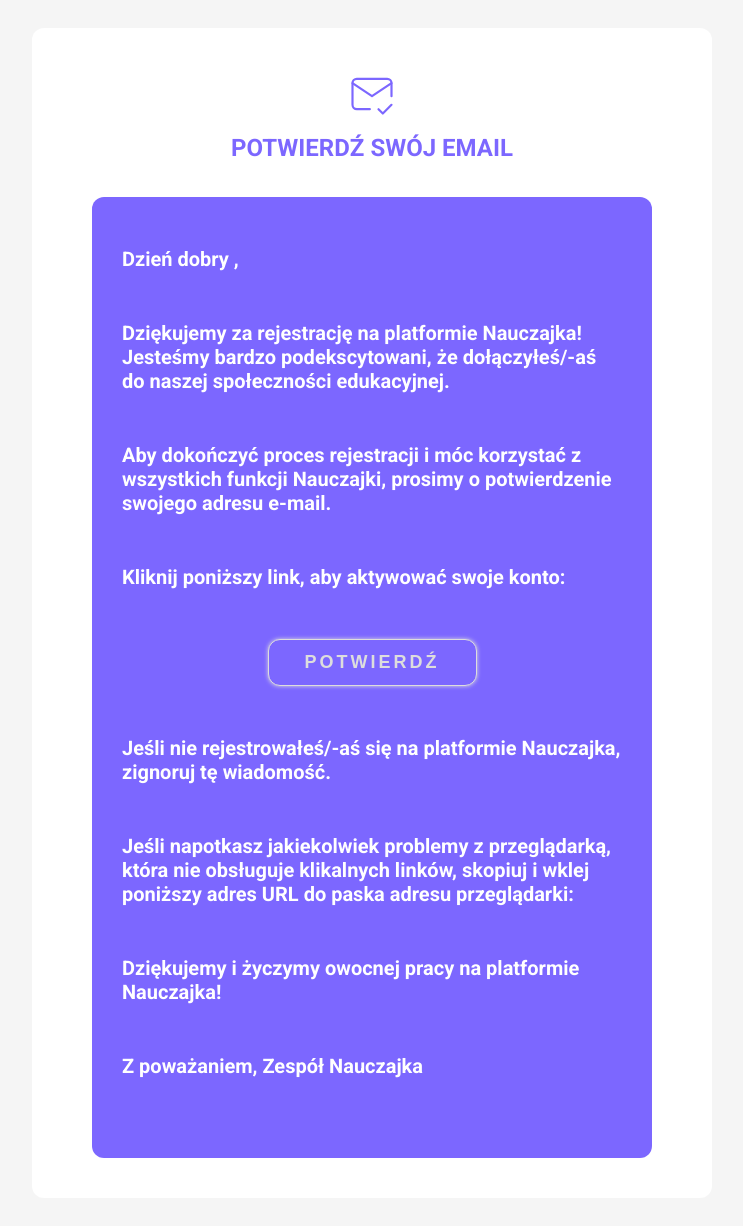
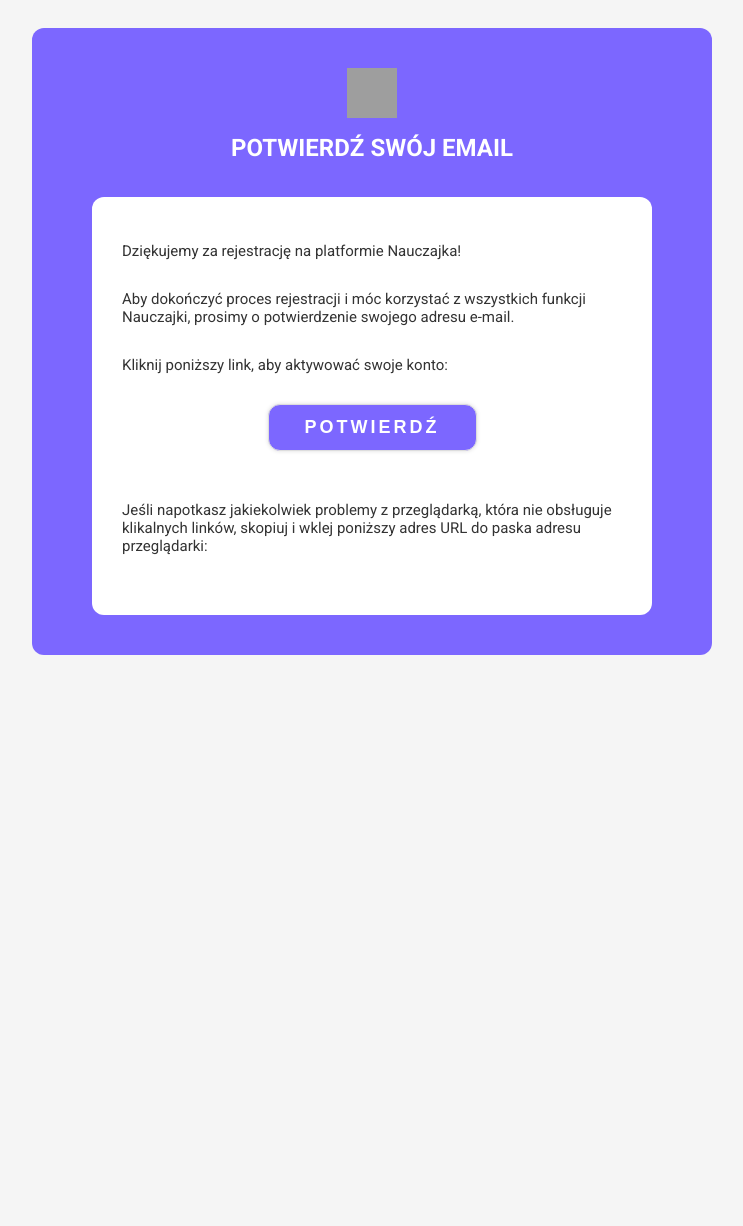
Before and after one commit to ProOnDesk/nauczajka-back, a Django app: template bdio_backend/core/templates/core/user_confirm_email.html in a window 1280 px wide. Shown: the whole page, without its empty margins (268-1011 px from the left). After the commit the page ends 655 px from the top, so only its background shows below. Run offline with Django 4.2, Linux system fonts and the light colour scheme; the template is opened without the code that fills it, so the values that code supplies are empty; parts of the project's set-up code (start-up, migrations or seed data) failed here and were passed over; grey boxes are pictures that could not be loaded.

Commit message:
new design

```diff
--- a/bdio_backend/core/templates/core/user_confirm_email.html
+++ b/bdio_backend/core/templates/core/user_confirm_email.html
@@ -21,7 +21,7 @@
 			.container {
 				display: block;
 				margin: 0 auto;
-				background-color: #ffffff;
+				background-color: #7c67ff;
 				padding: 40px;
 				max-width: 600px;
 				width: 100%;
@@ -30,31 +30,38 @@
 
 			.confirmIcon {
 				display: block;
+				width: 50px;
+				height: 50px;
 				margin: 0 auto;
 				height: 50px;
+
 				text-align: center;
+			}
+
+			.confirmImg {
+				width: 100%;
+				height: 100%;
 			}
 
 			.confirmEmailTitle {
 				text-align: center;
 				font-size: 24px;
-				color: #7c67ff;
+				color: #fff;
 				text-transform: uppercase;
 			}
 
 			p {
-				margin-bottom: 50px;
+				margin-bottom: 30px;
 			}
 			.confirmEmailText {
 				margin: 0 auto;
 				margin-top: 35px;
-				font-size: 20px;
+				font-size: 15px;
 				padding: 30px;
 				width: 500px;
-				background-color: #7c67ff;
-				color: #fff;
+				background-color: #fff;
+				color: #7c67ff;
 				border-radius: 12px;
-				font-weight: 600;
 			}
 
 			.confirmEmailButton {
@@ -75,60 +82,35 @@
 				font-weight: 600;
 				box-shadow: 0 0 4px #ddd;
 				background-color: #7c67ff;
-				transition: background-color 0.3s;
 			}
 
 			a {
 				padding: 12px 20px;
 				text-align: center;
 				text-decoration: none;
-				color: #ddd;
+				color: #fff;
 				transition: color 0.3s;
 			}
 
-			.EmailButton:hover {
-				background-color: #6b56ee;
-			}
-
-			a:hover {
-				color: #fff;
-			}
-
 			.whiteText {
-				color: #fff;
+				color: #333;
 			}
 		</style>
 	</head>
 	<body>
 		<div class="container">
 			<div class="confirmIcon">
-				<svg
-					xmlns="http://www.w3.org/2000/svg"
-					width="52"
-					height="52"
-					viewBox="0 0 24 24"
-					fill="none"
-					stroke="#7C67FF"
-					stroke-width="1"
-					stroke-linecap="round"
-					stroke-linejoin="round"
-					class="icon icon-tabler icons-tabler-outline icon-tabler-mail-check">
-					<path stroke="none" d="M0 0h24v24H0z" fill="none" />
-					<path
-						d="M11 19h-6a2 2 0 0 1 -2 -2v-10a2 2 0 0 1 2 -2h14a2 2 0 0 1 2 2v6" />
-					<path d="M3 7l9 6l9 -6" />
-					<path d="M15 19l2 2l4 -4" />
-				</svg>
+				<img
+					class="confirmImg"
+					src="https://cdn.discordapp.com/attachments/1158303410290962432/1230166059013898341/kox.png?ex=6632546b&is=661fdf6b&hm=bc9b0a871f74cf54b9419dfb9673941602b1fe68c504a66f6c4ad1d92239428c&"
+					alt="" />
 			</div>
 
 			<h1 class="confirmEmailTitle">Potwierdź swój email</h1>
 
 			<div class="confirmEmailText">
-				<p class="whiteText">Dzień dobry ,</p>
-
 				<p class="whiteText">
-					Dziękujemy za rejestrację na platformie Nauczajka! Jesteśmy bardzo
-					podekscytowani, że dołączyłeś/-aś do naszej społeczności edukacyjnej.
+					Dziękujemy za rejestrację na platformie Nauczajka!
 				</p>
 
 				<p class="whiteText">
@@ -147,23 +129,12 @@
 				</div>
 
 				<p class="whiteText">
-					Jeśli nie rejestrowałeś/-aś się na platformie Nauczajka, zignoruj tę
-					wiadomość.
-				</p>
-
-				<p class="whiteText">
 					Jeśli napotkasz jakiekolwiek problemy z przeglądarką, która nie
 					obsługuje klikalnych linków, skopiuj i wklej poniższy adres URL do
 					paska adresu przeglądarki:
 				</p>
 
 				<p class="whiteText">{{ confirm_account_url }}</p>
-
-				<p class="whiteText">
-					Dziękujemy i życzymy owocnej pracy na platformie Nauczajka!
-				</p>
-
-				<p class="whiteText">Z poważaniem, Zespół Nauczajka</p>
 			</div>
 		</div>
 	</body>
```
